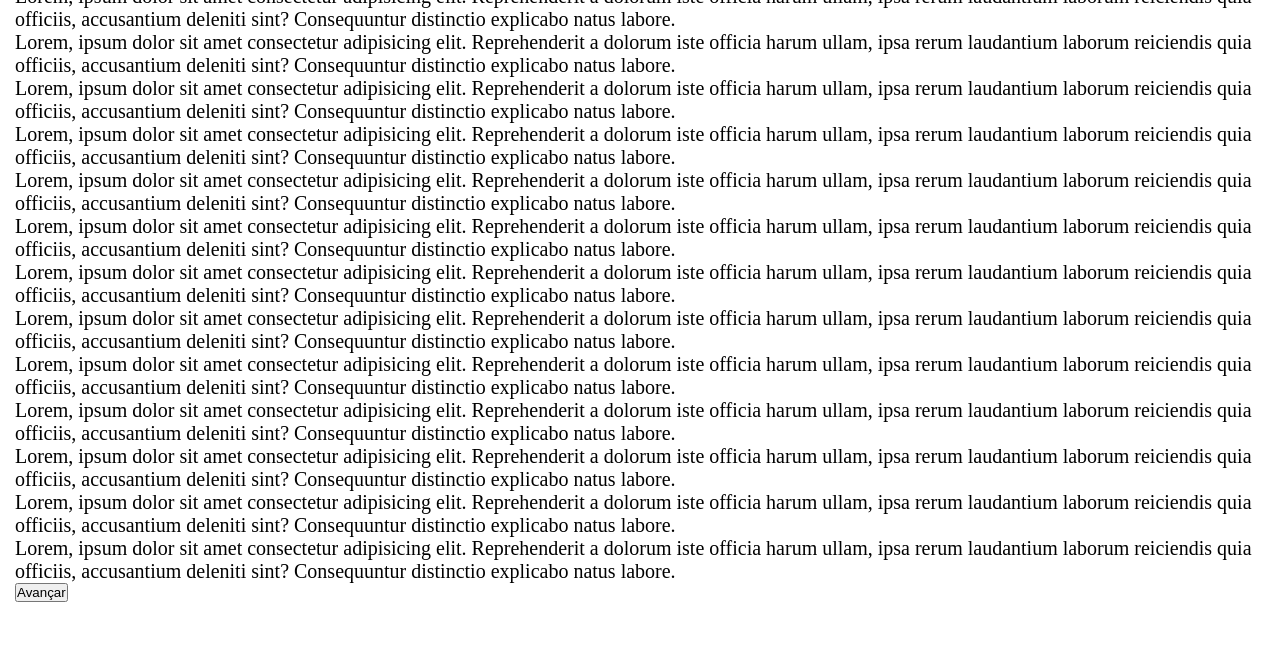
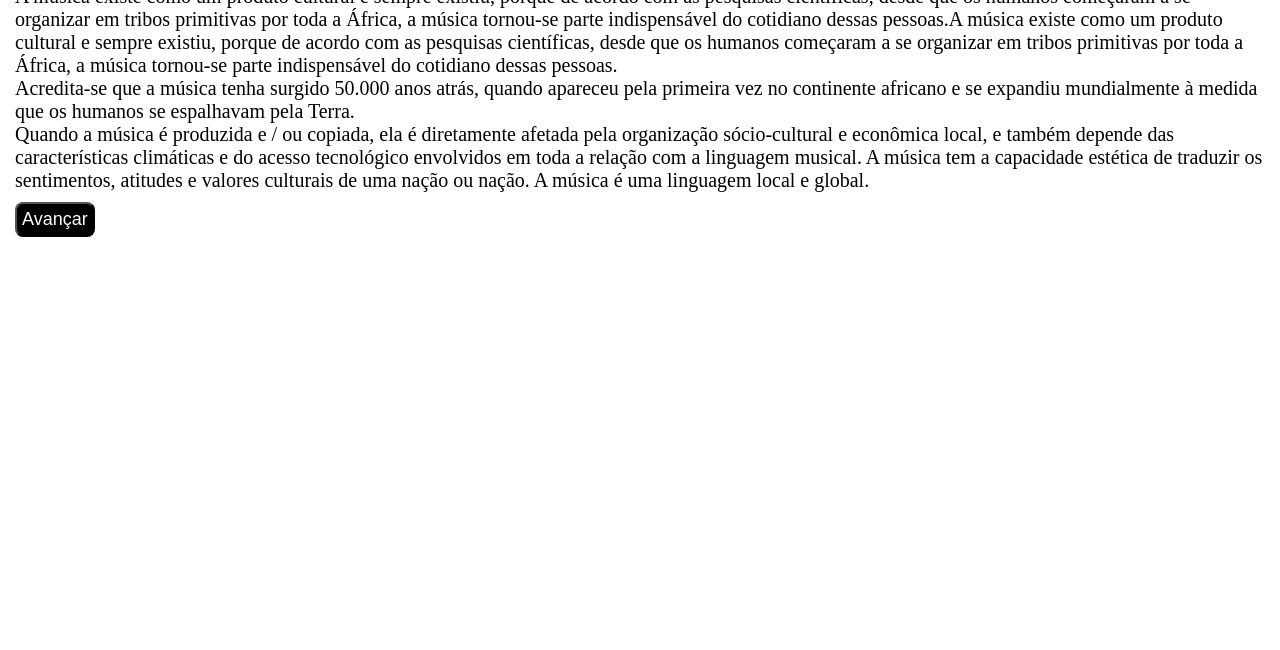
Before and after one commit to lucaslima0209/TCC-Estudo-Musical, a website: page pages/modulos/modulo-1.html in a window 1280 px wide. Shown: the part 150-800 px from the top of the page. Drawn offline with Linux system fonts and the light colour scheme.

Commit message:
commitc começando módulo
começando módulo

```diff
--- a/css/modulos.css
+++ b/css/modulos.css
@@ -1,33 +1,42 @@
-*{
+* {
   margin: 0;
   padding: 0;
 }
 
-header{
+header {
   display: inherit;
   padding: 5px;
   background-color: black;
   color: white;
 }
 
-main{
+main {
   text-align: center;
 }
 
-h1{
+h1 {
   font-size: 50px;
 }
 
 .conteudo {
-
   padding: 15px;
   text-align: start;
 }
 
-.conteudo h2{
+.conteudo h2 {
   font-size: 30px;
 }
 
-.conteudo p{
+.conteudo p {
   font-size: 20px;
 }
+
+.avancarPagina,
+.voltarPagina {
+  padding: 5px;
+  margin-top: 10px;
+  font-size: 18px;
+  background-color: black;
+  color: white;
+  border-radius: 8px;
+}
--- a/pages/modulos/modulo-1.html
+++ b/pages/modulos/modulo-1.html
@@ -1,10 +1,10 @@
 <!DOCTYPE html>
 <html lang="en">
   <head>
-    <meta charset="UTF-8">
-    <meta name="viewport" content="width=device-width, initial-scale=1.0">
+    <meta charset="UTF-8" />
+    <meta name="viewport" content="width=device-width, initial-scale=1.0" />
     <title>Document</title>
-    <link rel="stylesheet" href="../../css/modulos.css">
+    <link rel="stylesheet" href="../../css/modulos.css" />
   </head>
   <body>
     <header>
@@ -15,31 +15,74 @@
       <div class="conteudo">
         <div class="pag-1 atual">
           <h2>Contexto Histórico</h2>
-                <p>Lorem, ipsum dolor sit amet consectetur adipisicing elit. Reprehenderit a dolorum iste officia harum ullam, ipsa rerum laudantium laborum reiciendis quia officiis, accusantium deleniti sint? Consequuntur distinctio explicabo natus labore.</p>
-                <p>Lorem, ipsum dolor sit amet consectetur adipisicing elit. Reprehenderit a dolorum iste officia harum ullam, ipsa rerum laudantium laborum reiciendis quia officiis, accusantium deleniti sint? Consequuntur distinctio explicabo natus labore.</p>
-                <p>Lorem, ipsum dolor sit amet consectetur adipisicing elit. Reprehenderit a dolorum iste officia harum ullam, ipsa rerum laudantium laborum reiciendis quia officiis, accusantium deleniti sint? Consequuntur distinctio explicabo natus labore.</p>
-                <p>Lorem, ipsum dolor sit amet consectetur adipisicing elit. Reprehenderit a dolorum iste officia harum ullam, ipsa rerum laudantium laborum reiciendis quia officiis, accusantium deleniti sint? Consequuntur distinctio explicabo natus labore.</p>
-                <p>Lorem, ipsum dolor sit amet consectetur adipisicing elit. Reprehenderit a dolorum iste officia harum ullam, ipsa rerum laudantium laborum reiciendis quia officiis, accusantium deleniti sint? Consequuntur distinctio explicabo natus labore.</p>
-                <p>Lorem, ipsum dolor sit amet consectetur adipisicing elit. Reprehenderit a dolorum iste officia harum ullam, ipsa rerum laudantium laborum reiciendis quia officiis, accusantium deleniti sint? Consequuntur distinctio explicabo natus labore.</p>
-                <p>Lorem, ipsum dolor sit amet consectetur adipisicing elit. Reprehenderit a dolorum iste officia harum ullam, ipsa rerum laudantium laborum reiciendis quia officiis, accusantium deleniti sint? Consequuntur distinctio explicabo natus labore.</p>
-                <p>Lorem, ipsum dolor sit amet consectetur adipisicing elit. Reprehenderit a dolorum iste officia harum ullam, ipsa rerum laudantium laborum reiciendis quia officiis, accusantium deleniti sint? Consequuntur distinctio explicabo natus labore.</p>
-                <p>Lorem, ipsum dolor sit amet consectetur adipisicing elit. Reprehenderit a dolorum iste officia harum ullam, ipsa rerum laudantium laborum reiciendis quia officiis, accusantium deleniti sint? Consequuntur distinctio explicabo natus labore.</p>
-                <p>Lorem, ipsum dolor sit amet consectetur adipisicing elit. Reprehenderit a dolorum iste officia harum ullam, ipsa rerum laudantium laborum reiciendis quia officiis, accusantium deleniti sint? Consequuntur distinctio explicabo natus labore.</p>
-                <p>Lorem, ipsum dolor sit amet consectetur adipisicing elit. Reprehenderit a dolorum iste officia harum ullam, ipsa rerum laudantium laborum reiciendis quia officiis, accusantium deleniti sint? Consequuntur distinctio explicabo natus labore.</p>
-                <p>Lorem, ipsum dolor sit amet consectetur adipisicing elit. Reprehenderit a dolorum iste officia harum ullam, ipsa rerum laudantium laborum reiciendis quia officiis, accusantium deleniti sint? Consequuntur distinctio explicabo natus labore.</p>
-                <p>Lorem, ipsum dolor sit amet consectetur adipisicing elit. Reprehenderit a dolorum iste officia harum ullam, ipsa rerum laudantium laborum reiciendis quia officiis, accusantium deleniti sint? Consequuntur distinctio explicabo natus labore.</p>
-                <button onclick="avancarPagina(1);">Avançar</button>
+          <p>
+            A música existe como um produto cultural e sempre existiu, porque de
+            acordo com as pesquisas científicas, desde que os humanos começaram
+            a se organizar em tribos primitivas por toda a África, a música
+            tornou-se parte indispensável do cotidiano dessas pessoas.A música
+            existe como um produto cultural e sempre existiu, porque de acordo
+            com as pesquisas científicas, desde que os humanos começaram a se
+            organizar em tribos primitivas por toda a África, a música tornou-se
+            parte indispensável do cotidiano dessas pessoas.
+          </p>
+          <p>
+            Acredita-se que a música tenha surgido 50.000 anos atrás, quando
+            apareceu pela primeira vez no continente africano e se expandiu
+            mundialmente à medida que os humanos se espalhavam pela Terra.
+          </p>
+          <p>
+            Quando a música é produzida e / ou copiada, ela é diretamente
+            afetada pela organização sócio-cultural e econômica local, e também
+            depende das características climáticas e do acesso tecnológico
+            envolvidos em toda a relação com a linguagem musical. A música tem a
+            capacidade estética de traduzir os sentimentos, atitudes e valores
+            culturais de uma nação ou nação. A música é uma linguagem local e
+            global.
+          </p>
+
+          <button class="avancarPagina" onclick="avancarPagina(1);">
+            Avançar
+          </button>
         </div>
         <div class="pag-2" hidden>
           <h2>Exercicio 1</h2>
-                <p>Lorem, ipsum dolor sit amet consectetur adipisicing elit. Reprehenderit a dolorum iste officia harum ullam, ipsa rerum laudantium laborum reiciendis quia officiis, accusantium deleniti sint? Consequuntur distinctio explicabo natus labore.</p>
-                <p>Lorem, ipsum dolor sit amet consectetur adipisicing elit. Reprehenderit a dolorum iste officia harum ullam, ipsa rerum laudantium laborum reiciendis quia officiis, accusantium deleniti sint? Consequuntur distinctio explicabo natus labore.</p>
-                <p>Lorem, ipsum dolor sit amet consectetur adipisicing elit. Reprehenderit a dolorum iste officia harum ullam, ipsa rerum laudantium laborum reiciendis quia officiis, accusantium deleniti sint? Consequuntur distinctio explicabo natus labore.</p>
-                <p>Lorem, ipsum dolor sit amet consectetur adipisicing elit. Reprehenderit a dolorum iste officia harum ullam, ipsa rerum laudantium laborum reiciendis quia officiis, accusantium deleniti sint? Consequuntur distinctio explicabo natus labore.</p>
-                <p>Lorem, ipsum dolor sit amet consectetur adipisicing elit. Reprehenderit a dolorum iste officia harum ullam, ipsa rerum laudantium laborum reiciendis quia officiis, accusantium deleniti sint? Consequuntur distinctio explicabo natus labore.</p>
+          <p>
+            Lorem, ipsum dolor sit amet consectetur adipisicing elit.
+            Reprehenderit a dolorum iste officia harum ullam, ipsa rerum
+            laudantium laborum reiciendis quia officiis, accusantium deleniti
+            sint? Consequuntur distinctio explicabo natus labore.
+          </p>
+          <p>
+            Lorem, ipsum dolor sit amet consectetur adipisicing elit.
+            Reprehenderit a dolorum iste officia harum ullam, ipsa rerum
+            laudantium laborum reiciendis quia officiis, accusantium deleniti
+            sint? Consequuntur distinctio explicabo natus labore.
+          </p>
+          <p>
+            Lorem, ipsum dolor sit amet consectetur adipisicing elit.
+            Reprehenderit a dolorum iste officia harum ullam, ipsa rerum
+            laudantium laborum reiciendis quia officiis, accusantium deleniti
+            sint? Consequuntur distinctio explicabo natus labore.
+          </p>
+          <p>
+            Lorem, ipsum dolor sit amet consectetur adipisicing elit.
+            Reprehenderit a dolorum iste officia harum ullam, ipsa rerum
+            laudantium laborum reiciendis quia officiis, accusantium deleniti
+            sint? Consequuntur distinctio explicabo natus labore.
+          </p>
+          <p>
+            Lorem, ipsum dolor sit amet consectetur adipisicing elit.
+            Reprehenderit a dolorum iste officia harum ullam, ipsa rerum
+            laudantium laborum reiciendis quia officiis, accusantium deleniti
+            sint? Consequuntur distinctio explicabo natus labore.
+          </p>
           <div>
-                    <button onclick="voltarPagina(2);">Voltar</button>
-                    <button onclick="avancarPagina(2);">Avançar</button>
+            <button class="voltarPagina" onclick="voltarPagina(2);">
+              Voltar
+            </button>
+            <button class="avancarPagina" onclick="avancarPagina(2);">
+              Avançar
+            </button>
           </div>
         </div>
       </div>
```
Lines whose indentation alone changed are shown as unchanged.
